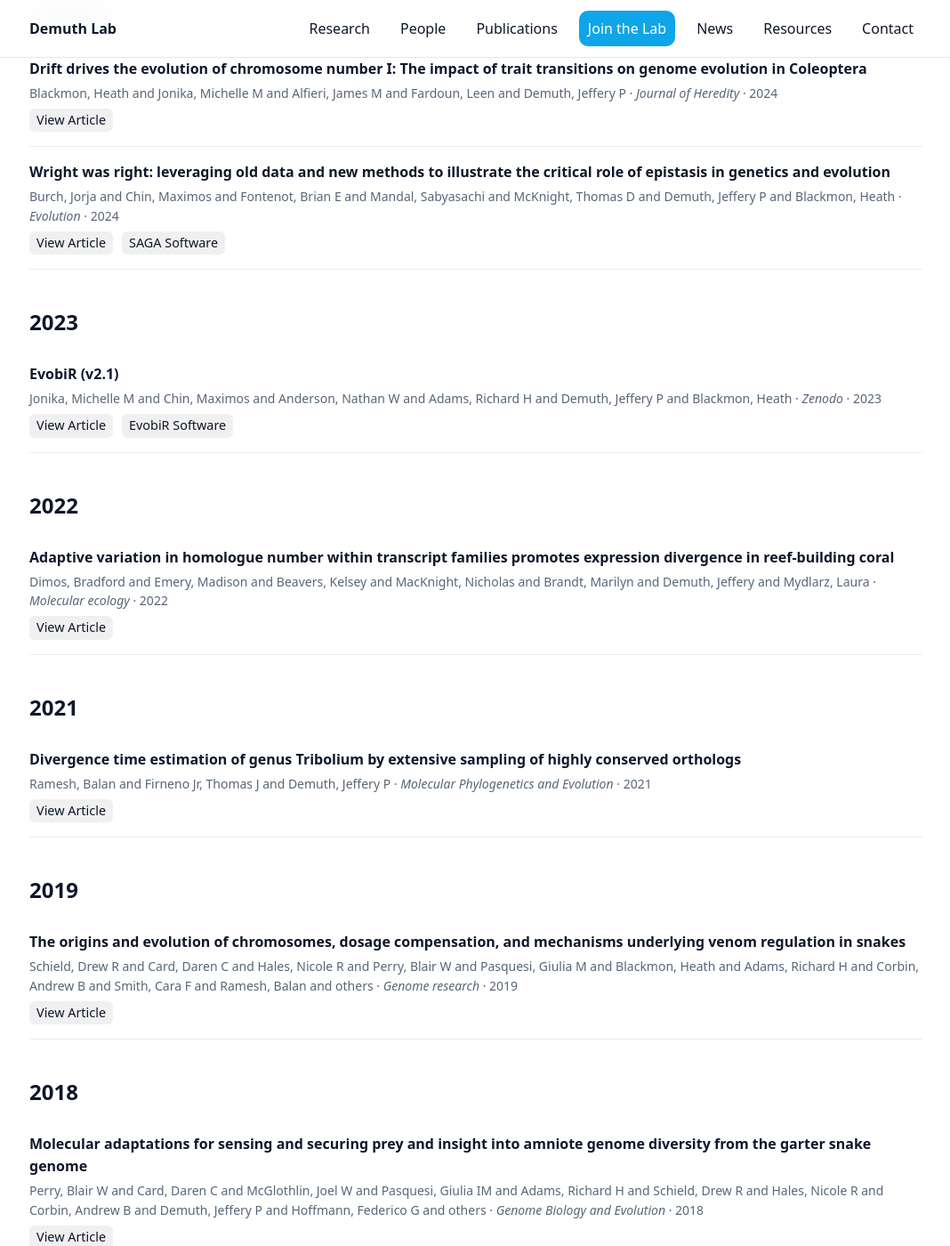
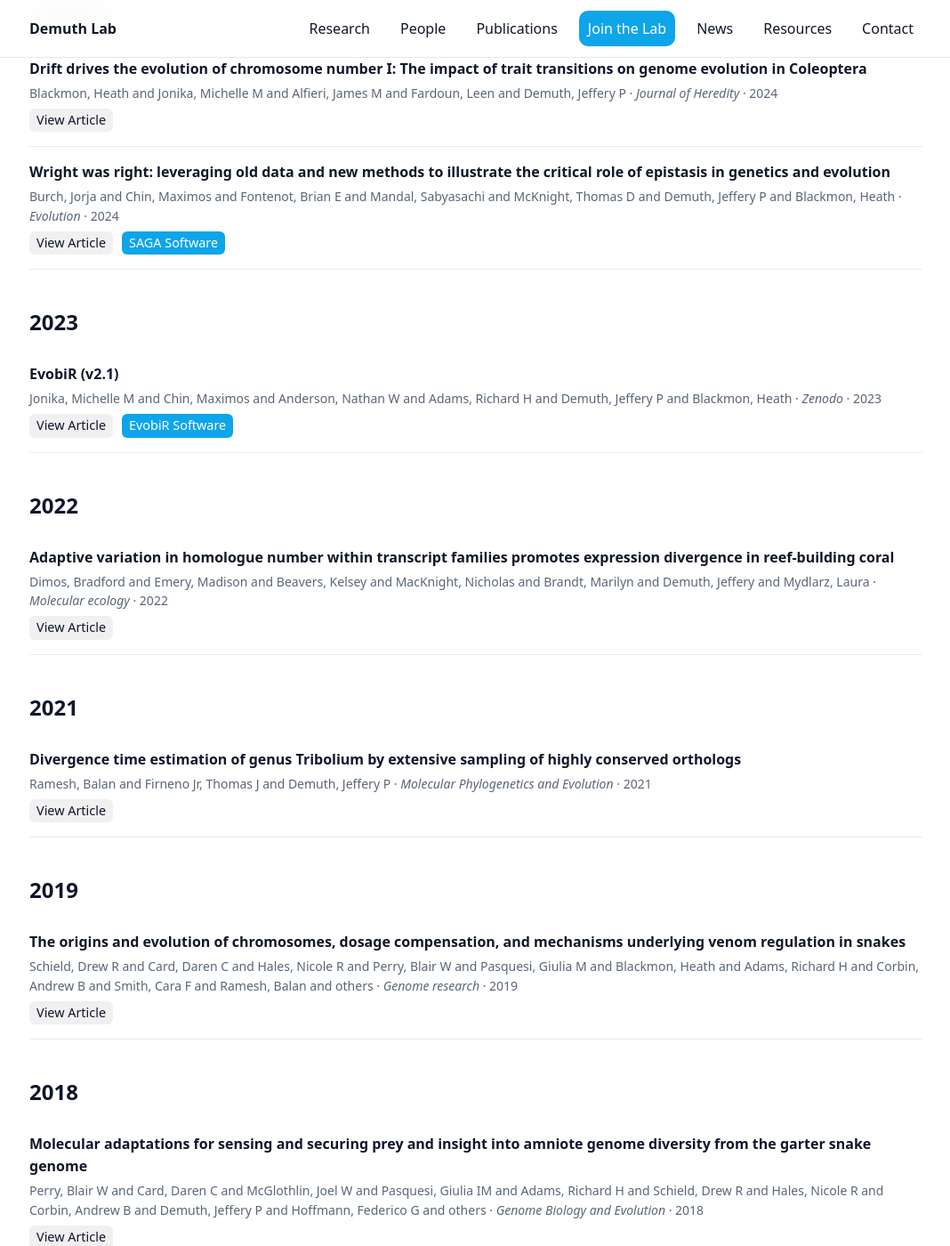
Before and after one commit to demuth-lab/demuth-lab.github.io, a Jekyll site: the page built from publications.md, in a window 1280 px wide and 1400 px high, scrolled down 876 px. Shown: the whole window at 89% size, without its empty margins (105-1173 px from the left). Built offline with Jekyll 4.4.1, drawn with Linux system fonts in a browser that asks for light colours.

Commit message:
Update main.css

```diff
--- a/assets/css/main.css
+++ b/assets/css/main.css
@@ -295,3 +295,16 @@ a:hover{text-decoration:underline}
 @media (max-width:520px){
   .cards{grid-template-columns:1fr}
 }
+
+/* Force software buttons to stay blue even if they point to GitHub */
+.pub-links a.software-link,
+.pub-links a.software-link[href*="github"] {
+  background: var(--accent) !important;
+  color: #fff !important;
+}
+
+.pub-links a.software-link:hover,
+.pub-links a.software-link[href*="github"]:hover {
+  background: #0284c7 !important;
+  color: #fff !important;
+}
```
